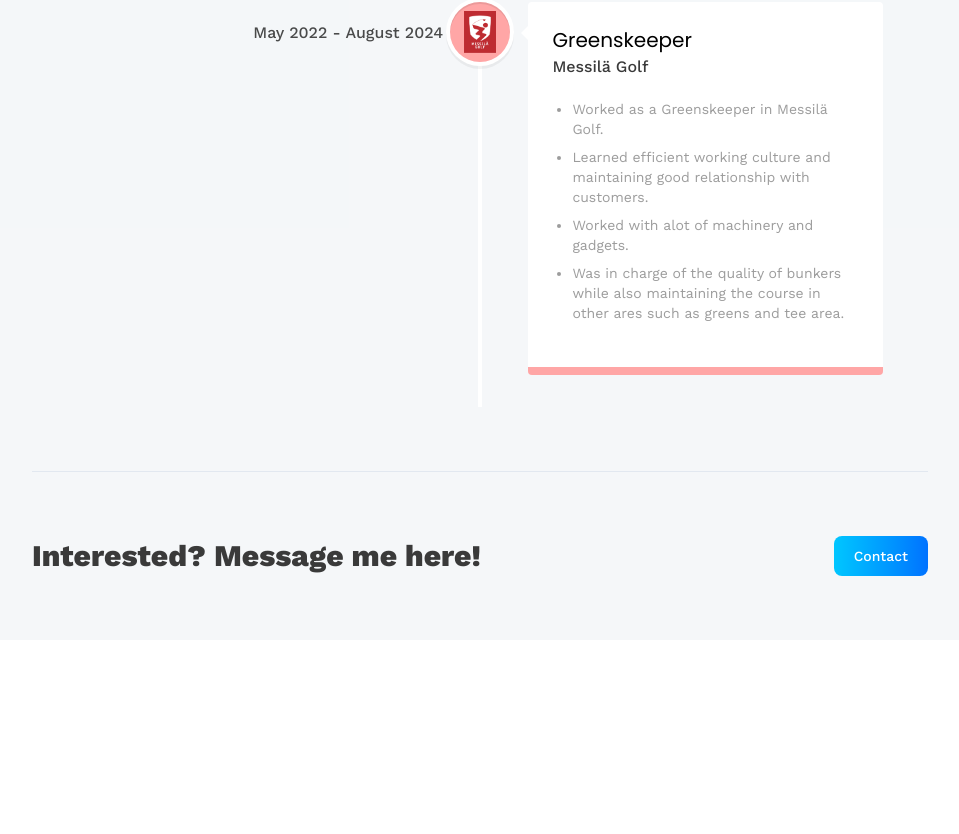
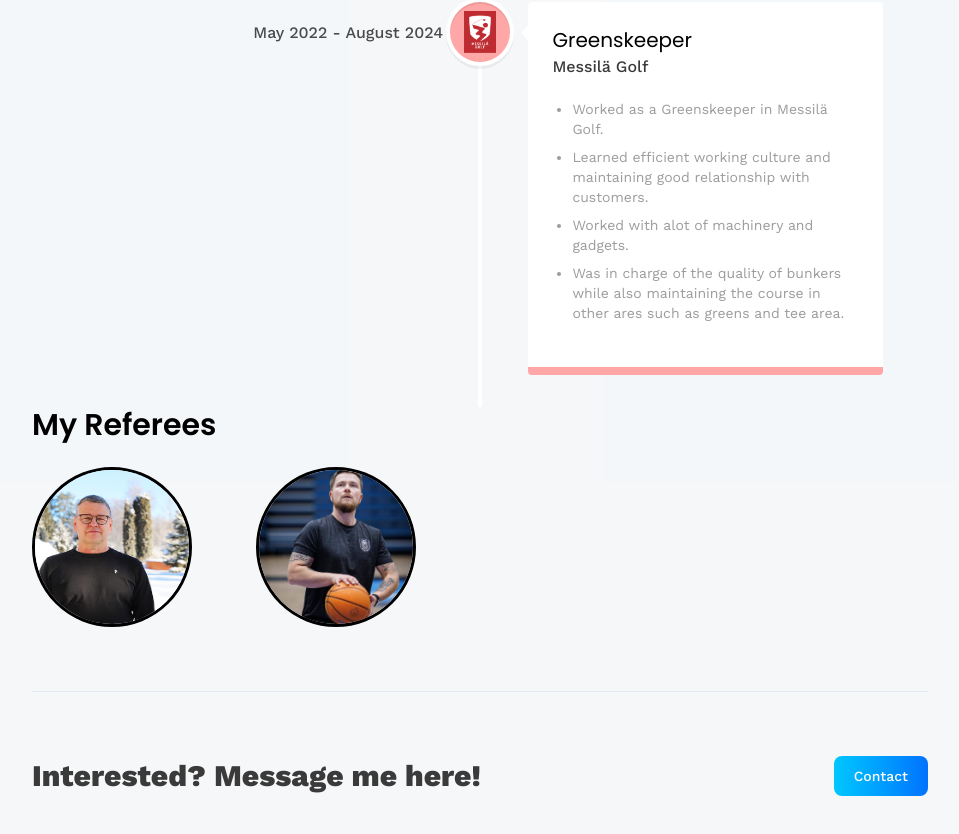
Before and after one commit to Byman-gif/portfolio, a React app: page /portfolio/about in a window 1280 px wide. Shown: the part 2313-3147 px from the top of the page, without its empty margins (160-1119 px from the left). Before the commit the page ends 2953 px from the top, so only its background shows below. Built offline with nearby package versions, Linux system fonts and the light colour scheme; the HTML template or start-up script is replaced by a standard one.

Commit message:
Added referees

```diff
--- /dev/null
+++ b/src/components/ReferenceBubble.jsx
@@ -0,0 +1,26 @@
+import React from "react";
+
+
+const SpeechBubbleCard = ({ image, name, role, quote }) => {
+  return (
+    <div className="relative inline-block group">
+      <img
+        src={image}
+        alt={name}
+        className="w-40 h-40 rounded-full object-cover border-3 border-black"
+      />
+
+      <div className="absolute left-full top-1/2 ml-4 -translate-y-1/2 opacity-0 scale-95 transition-all duration-300 group-hover:opacity-100 group-hover:scale-100 pointer-events-none z-20">
+        <div className="relative bg-gray-200 p-4 w-80 shadow-md rounded-sm">
+          <h3 className="text-2xl font-bold">{name}</h3>
+          <p className="font-semibold">{role}</p>
+          <p className="mt-2 text-sm text-gray-700">{quote}</p>
+
+          <div className="absolute left-0 top-1/2 -translate-x-full -translate-y-1/2 w-0 h-0 border-t-[16px] border-t-transparent border-b-[16px] border-b-transparent border-r-[20px] border-r-gray-200" />
+        </div>
+      </div>
+    </div>
+  );
+};
+
+export default SpeechBubbleCard;
--- a/src/pages/About.jsx
+++ b/src/pages/About.jsx
@@ -1,11 +1,14 @@
 import React from 'react'
 import { VerticalTimeline, VerticalTimelineElement }  from 'react-vertical-timeline-component';
 import 'react-vertical-timeline-component/style.min.css';
+import marko from '../assets/images/marko.jpg'
+import roope from '../assets/images/roope.jpg'
+import SpeechBubbleCard from '../components/ReferenceBubble';
 
 import { skills, experiences} from '../constants'
 import CTA from '../components/CTA';
 
-
+//https://byman-gif.github.io/portfolio/
 const About = () => {
   return (
     <section className='max-container'>
@@ -85,6 +88,22 @@ const About = () => {
               ))}
             </VerticalTimeline>
           </div>
+          <h3 className='subhead-text'>My Referees</h3>
+          <div className="mt-6 flex gap-16">
+            <SpeechBubbleCard
+              image={marko}
+              name="Marko Suokas"
+              role="Messilä Golf Oy, kenttämestari"
+              quote="Työntekijänä Roi Byman on vastuullinen. Hoitaa hänelle annetut työt huolellisesti ja sovitusti. Hän on myös joustava, jotta hommat saadaan hoidettua sujuvasti. Noudattaa työaikoja."
+            />
+
+            <SpeechBubbleCard
+              image={roope}
+              name="Roope Suonio"
+              role="Lahti Basketball, toiminnanjohtaja"
+              quote="Roi Byman on aina Lahti Basketballin riveissä osoittanut todellista ammattimaisuutta, tavoitteellisuutta omien taitojen kehittämistä, hienoa johtajuutta ja häntä voi kutsua ihanteelliseksi työntekijäksi."
+            />
+          </div>
       </div>
       <hr className='border-slate-200'/>
       <CTA />
```
Also changed, not shown: src/assets/images/marko.jpg (added), src/assets/images/roope.jpg (added).
